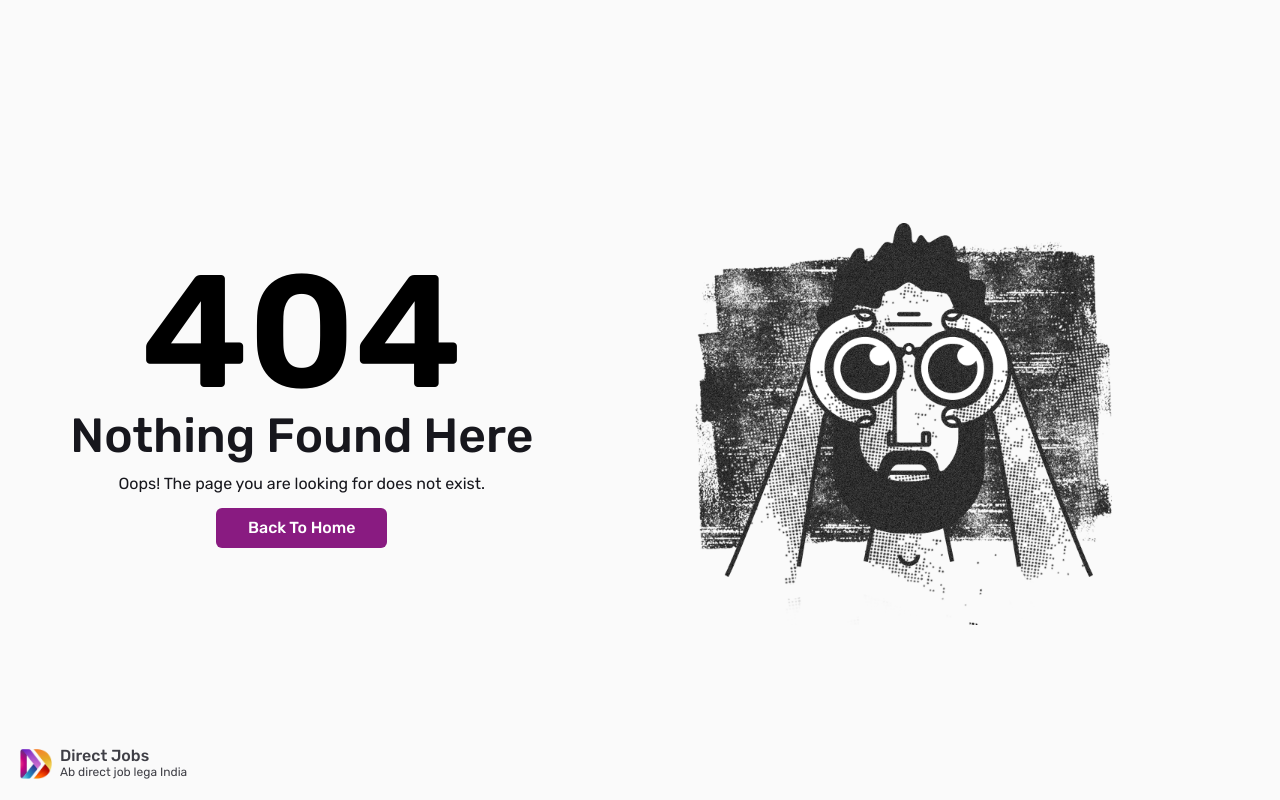
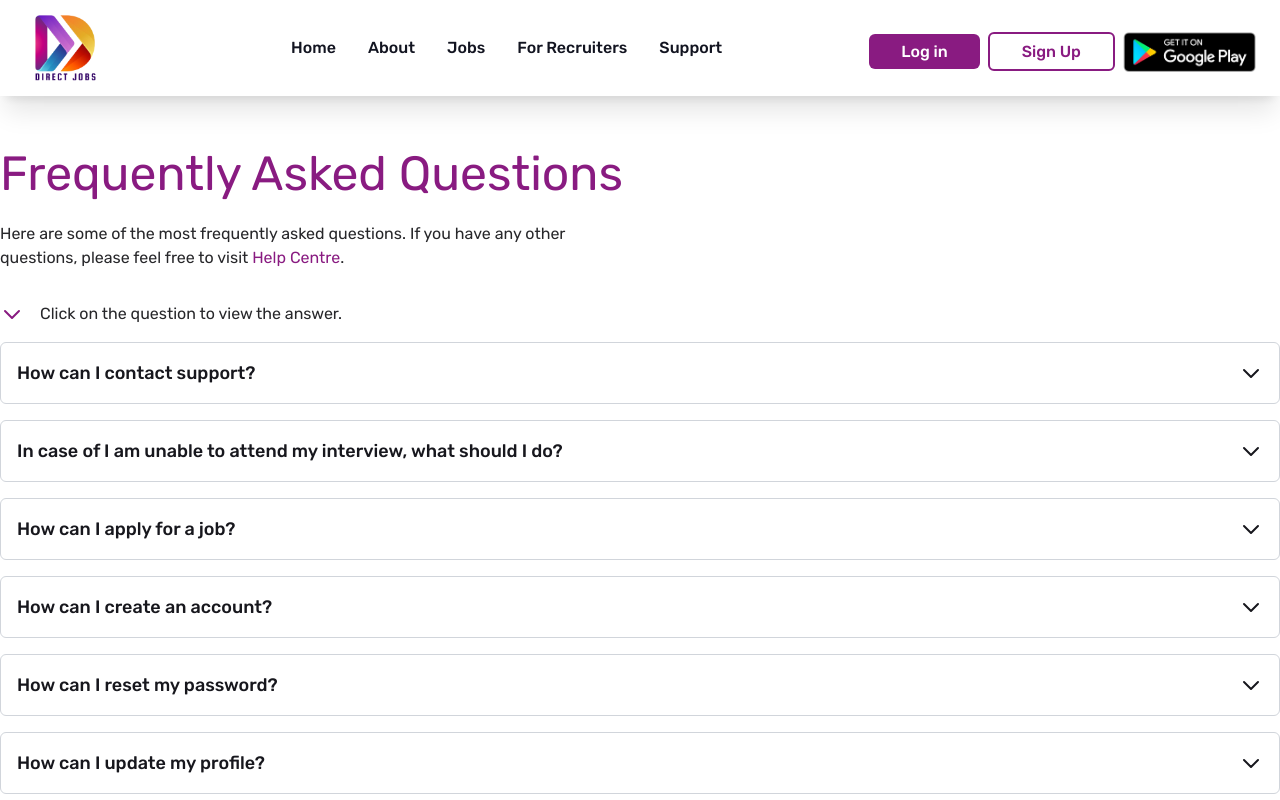
Before and after one commit to Deepesh2201/directjobs, a React (Vite) app: page /faqs in a window 1280 px wide. Before the commit this address had no page. Shown: the top 800 px of the page. Built offline with nearby package versions, Linux system fonts and the light colour scheme.

Commit message:
faq section + ui fixes

```diff
--- /dev/null
+++ b/src/components/Accordion/Accordion.jsx
@@ -0,0 +1,50 @@
+import { useState } from "react";
+import PropTypes from "prop-types";
+
+const Accordion = ({ title, children }) => {
+    const [isOpen, setIsOpen] = useState(false);
+
+    const toggleAccordion = () => {
+        setIsOpen(!isOpen);
+    };
+
+    console.log(children)
+
+    return (
+        <div className="border border-gray-300 rounded-md">
+            <div
+                className="flex items-center justify-between p-4 cursor-pointer"
+                onClick={toggleAccordion}
+            >
+                <h2 className="text-lg font-medium">{title}</h2>
+                <svg
+                    className={`w-6 h-6 transition-transform ${
+                        isOpen ? "transform rotate-180" : ""
+                    }`}
+                    fill="none"
+                    viewBox="0 0 24 24"
+                    stroke="currentColor"
+                >
+                    <path
+                        strokeLinecap="round"
+                        strokeLinejoin="round"
+                        strokeWidth={2}
+                        d="M19 9l-7 7-7-7"
+                    />
+                </svg>
+            </div>
+            {isOpen && (
+                <div className="p-4 border-t border-gray-300">
+                    {children}
+                </div>
+            )}
+        </div>
+    );
+};
+
+Accordion.propTypes = {
+    title: PropTypes.string,
+    children: PropTypes.node,
+};
+
+export default Accordion;
--- a/src/components/Footer/constants.js
+++ b/src/components/Footer/constants.js
@@ -119,7 +119,7 @@ export const footerLinks = [
     },
     {
         label: "FAQs",
-        path: "/support",
+        path: "/faqs",
         newTab: false,
     },
     {
--- a/src/components/Hero/Hero-new.jsx
+++ b/src/components/Hero/Hero-new.jsx
@@ -1,6 +1,5 @@
 import SlidingBrandsHero from "../Marquee/SlidingBrandsHero";
 import PrimaryButton from "../SharedComponents/PrimaryButton";
-import SecondaryButton from "../SharedComponents/SecondaryButton";
 import skyline from "../../assets/images/skyline1.png";
 import { useEffect, useState } from "react";
 
--- a/src/components/NavBar/navLinks.js
+++ b/src/components/NavBar/navLinks.js
@@ -15,8 +15,8 @@ export default [
         newTab: false,
     },
     {
-        label: "Internships",
-        path: "/internships",
+        label: "For Recruiters",
+        path: "/recruiters",
         newTab: false,
     },
     {
--- a/src/main.jsx
+++ b/src/main.jsx
@@ -12,6 +12,7 @@ import Jobs from "./pages/Jobs.jsx";
 import Support from "./pages/Support.jsx";
 import ComfortLayout from "./ComfortLayout.jsx";
 import MobileJobListing from "./components/JobListing/MobileJobListing.jsx";
+import FAQs from "./pages/FAQs.jsx";
 
 const router = createBrowserRouter([
     {
@@ -30,6 +31,10 @@ const router = createBrowserRouter([
             {
                 path: "support",
                 element: <Support />,
+            },
+            {
+                path: "faqs",
+                element: <FAQs />,
             },
         ],
     },
--- a/src/pages/About.jsx
+++ b/src/pages/About.jsx
@@ -47,6 +47,7 @@ function About() {
                         </h2>
                     </div>
                 </div>
+
                 <div className="py-8 md:py-16 flex justify-between">
                     {partnerLogos.map((logo, index) => (
                         <img
--- /dev/null
+++ b/src/pages/FAQs.jsx
@@ -0,0 +1,70 @@
+import { Link } from "react-router-dom";
+import Accordion from "../components/Accordion/Accordion";
+import faqs from "./data/faqData";
+import { useEffect } from "react";
+
+function FAQs() {
+    // function to replace [link_url](text) to <a href="link_url">text</a> and return html object
+    const formatLink = (content) => {
+        const regex = /\[(.*?)\]\((.*?)\)/g;
+        const formattedContent = content.replace(
+            regex,
+            '<a class="text-[color:var(--primary-color)]" href="$2">$1</a>'
+        );
+        return <div dangerouslySetInnerHTML={{ __html: formattedContent }} />;
+    };
+
+    useEffect(() => {
+        window.scrollTo(0, 0);
+    }, []);
+
+    return (
+        <div className="max-w-7xl md:pt-10 m-auto space-y-8">
+            <div className="grid grid-cols-2">
+                <div className="space-y-6">
+                    <h1 className="text-5xl text-[color:var(--primary-color)]">
+                        Frequently Asked Questions
+                    </h1>
+                    <p className="text-zinc-800">
+                        Here are some of the most frequently asked questions. If
+                        you have any other questions, please feel free to visit{" "}
+                        <Link
+                            to="/support"
+                            className="text-[color:var(--primary-color)]"
+                        >
+                            Help Centre
+                        </Link>
+                        .
+                    </p>
+                </div>
+            </div>
+            <div className="space-y-4">
+                <div className="flex items-center space-x-4">
+                    <svg
+                        className="w-6 h-6 text-[color:var(--primary-color)]"
+                        fill="none"
+                        viewBox="0 0 24 24"
+                        stroke="currentColor"
+                    >
+                        <path
+                            strokeLinecap="round"
+                            strokeLinejoin="round"
+                            strokeWidth={2}
+                            d="M19 9l-7 7-7-7"
+                        />
+                    </svg>
+                    <p className="text-zinc-800">
+                        Click on the question to view the answer.
+                    </p>
+                </div>
+                {faqs.map((faq) => (
+                    <Accordion key={faq.id} title={faq.title}>
+                        {formatLink(faq.content)}
+                    </Accordion>
+                ))}
+            </div>
+        </div>
+    );
+}
+
+export default FAQs;
--- a/src/pages/Support.jsx
+++ b/src/pages/Support.jsx
@@ -1,5 +1,5 @@
 import { useEffect } from "react";
-import PrimaryButton from "../components/SharedComponents/PrimaryButton";
+import { Link } from "react-router-dom";
 
 function Contact() {
     useEffect(() => {
@@ -17,36 +17,71 @@ function Contact() {
                         Our team is here to help you. If you have any questions
                         or need help, feel free to contact us.
                     </p>
-                    <div>
+                </div>
+            </div>
+
+            <div className="grid md:grid-cols-2 md:gap-8">
                 {/* card with differet office name, address, email and location */}
                 <div className="flex gap-4 mt-8 w-full">
-                            <div className="bg-gray-100 p-4 rounded-md w-full">
-                                <div>
-                                    <h2 className="text-lg font-semibold text-[color:var(--primary-color)]">
+                    <div className="w-full divide-y">
+                        <div className="py-3">
+                            <h2 className="text-xl font-semibold text-[color:var(--primary-color)]">
                                 Bengaluru Office
                             </h2>
                             <p className="font-medium">
-                                        Direct Jobs, Sector 1, HSR Layout,
-                                        Bengaluru, Karnataka, India - 560102
+                                Direct Jobs, Sector 1, HSR Layout, Bengaluru,
+                                Karnataka, India - 560102
                             </p>
-                                    <p className="text-sm">
-                                        Email: support@directjobs.com
+                            <p className="text">
+                                <span className="font-medium">Email:</span>{" "}
+                                <a
+                                    href="mailto:support@directjobs.com"
+                                    className="text-[color:var(--primary-color)]"
+                                >
+                                    support@directjobs.com
+                                </a>
                             </p>
-                                    <p className="text-sm">
-                                        Phone: +977-1234567890
+                            <p className="text">
+                                <span className="font-medium">Phone:</span>{" "}
+                                <a
+                                    href="tel:+911234567890"
+                                    className="text-[color:var(--primary-color)]"
+                                >
+                                    +91-123 456 7890
+                                </a>
                             </p>
                         </div>
-                                <div className="my-4">
-                                    <PrimaryButton className="bg-[color:var(--primary-color)] text-white py-2 rounded-md">
-                                        Get Direction
-                                    </PrimaryButton>
-                                </div>
-                            </div>
+                        <div className="py-3">
+                            <h2 className="text-xl font-semibold text-[color:var(--primary-color)]">
+                                Delhi Office
+                            </h2>
+                            <p className="font-medium">
+                                Direct Jobs, Near Metro Station, Lajpath Nagar,
+                                Delhi, India - 110024
+                            </p>
+                            <p className="text">
+                                <span className="font-medium">Email:</span>{" "}
+                                <a
+                                    href="mailto:support@directjobs.com"
+                                    className="text-[color:var(--primary-color)]"
+                                >
+                                    support@directjobs.com
+                                </a>
+                            </p>
+                            <p className="text">
+                                <span className="font-medium">Phone:</span>{" "}
+                                <a
+                                    href="tel:+911234567890"
+                                    className="text-[color:var(--primary-color)]"
+                                >
+                                    +91-123 456 7890
+                                </a>
+                            </p>
                         </div>
                     </div>
                 </div>
                 {/* contact form */}
-                <div className="mt-8">
+                <div className="">
                     <h2 className="text-3xl font-semibold my-4">Contact Us</h2>
                     <form className="flex flex-col gap-4">
                         <input
@@ -70,27 +105,18 @@ function Contact() {
                 </div>
             </div>
 
-            {/* faq section accordian */}
-            <div className="mt-8">
-                {/* section heading */}
-                <h2 className="text-3xl font-semibold my-4">
-                    Frequently Asked Questions
-                </h2>
-                <div className="border-t border-b border-gray-300">
-                    <div className="flex justify-between items-center py-4">
-                        <h2 className="text-lg font-semibold">
-                            How can I contact support?
-                        </h2>
-                        <i className="fas fa-chevron-down"></i>
-                    </div>
-                    <div className="py-4">
-                        <p className="text-sm text-gray-500">
-                            You can contact our support team by sending an email
-                            to support@directjobs.com or by calling us at
-                            +977-1234567890.
+            <div className="mt-8 md:mt-16 text-center">
+                <p>
+                    Visit our{" "}
+                    <Link
+                        to="/faqs"
+                        className="text-[color:var(--primary-color)] font-medium"
+                    >
+                        FAQs section
+                    </Link>{" "}
+                    to get instant resolution to your queries. If you still need
+                    help, feel free to contact us.
                 </p>
-                    </div>
-                </div>
             </div>
         </div>
     );
--- /dev/null
+++ b/src/pages/data/faqData.js
@@ -0,0 +1,50 @@
+export default [
+    {
+        id: 1,
+        title: "How can I contact support?",
+        content:
+            "You can contact our support team by sending an email to [support@directjobs.in](mailto:support@directjobs.in) or call us on 1234567891.",
+    },
+
+    {
+        id: 2,
+        title: "In case of I am unable to attend my interview, what should I do?",
+        content:
+            "You can contact the recruiter directly and inform them about your unavailability. You can also reschedule the interview if the recruiter agrees.",
+    },
+
+        {
+            id: 3,
+            title: "How can I apply for a job?",
+            content:
+                "You can apply for a job by clicking on the 'Apply Now' button on the job listing page. You will be redirected to the job application page where you can fill in the required details and submit your application.",
+        },
+
+        {
+            id: 4,
+            title: "How can I create an account?",
+            content:
+                "You can create an account by clicking on the [Sign Up](signup) button on the top right corner of the page. You will be redirected to the sign-up page where you can fill in the required details and create an account.",
+        },
+
+        {
+            id: 5,
+            title: "How can I reset my password?",
+            content:
+                "You can reset your password by clicking on the 'Forgot Password' link on the login page. You will receive an email with a link to reset your password.",
+        },
+
+        {
+            id: 6,
+            title: "How can I update my profile?",
+            content:
+                "You can update your profile by clicking on the 'Profile' link on the top right corner of the page. You will be redirected to the profile page where you can update your details and save the changes.",
+        },
+
+        {
+            id: 7,
+            title: "How can I delete my account?",
+            content:
+                "You can delete your account by sending an email to [support@directjobs.in](mailto:support@directjobs.in) with the subject 'Delete Account'. Your account will be deleted within 7 working days.",
+        },
+];
```
Lines whose indentation alone changed are shown as unchanged.
